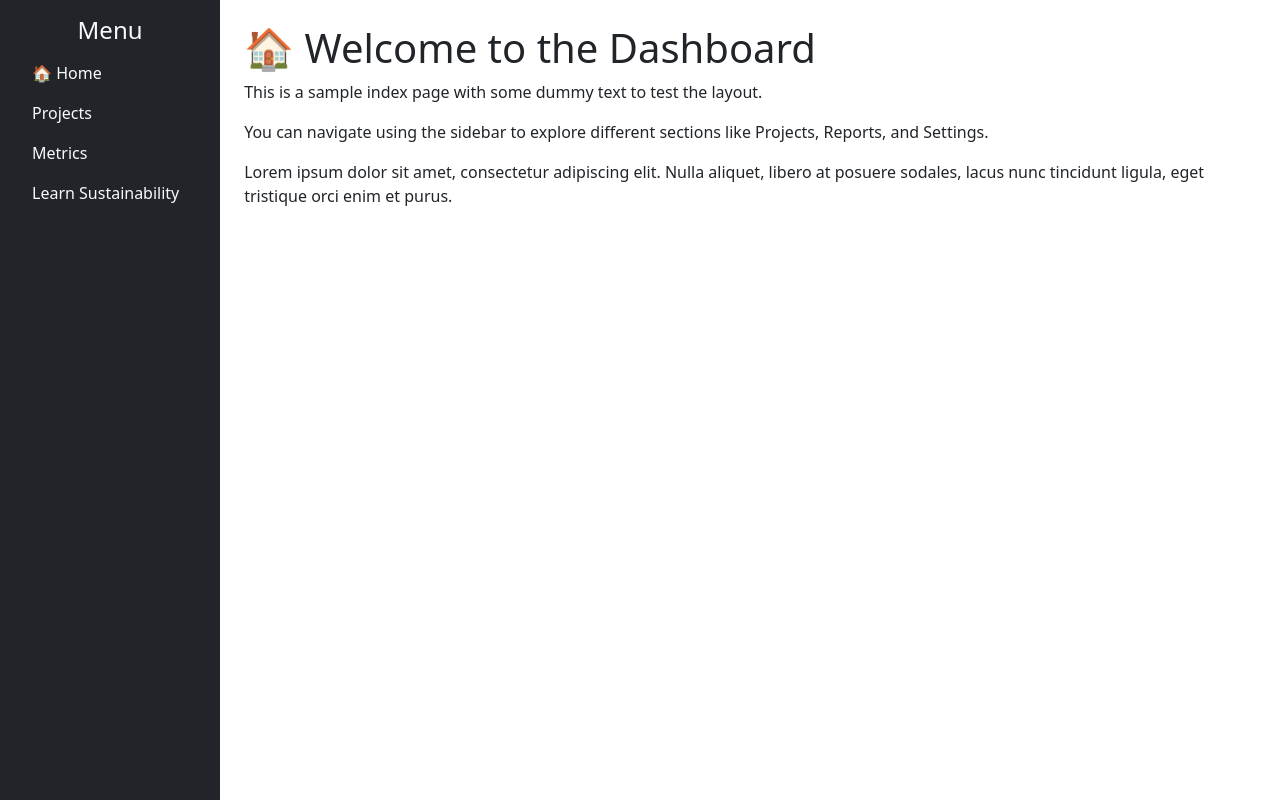
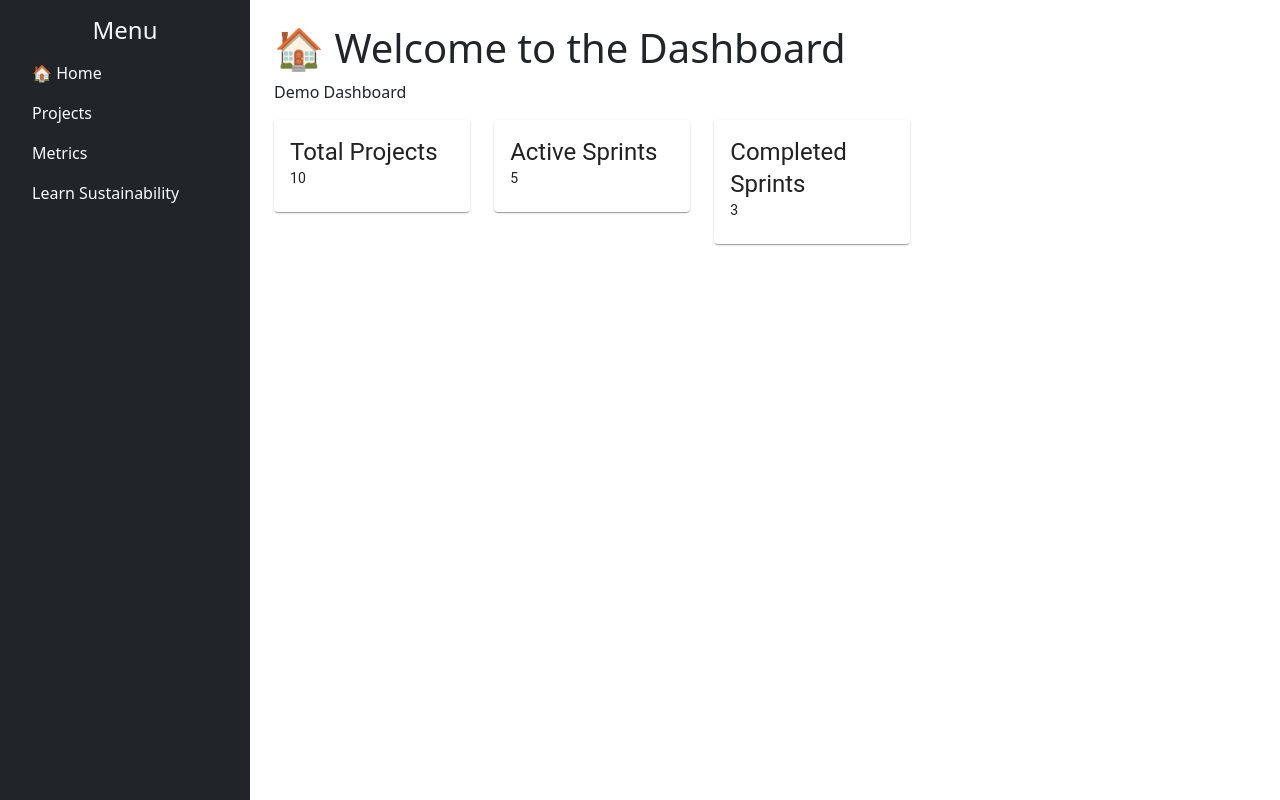
Before and after one commit to Hackathon-se4gd-2025/hackathonfe, a React (Vite) app: page / in a window 1280 px wide. Built offline with nearby package versions, Linux system fonts and the light colour scheme.

Commit message:
updated few file

```diff
--- a/src/pages/Index.tsx
+++ b/src/pages/Index.tsx
@@ -1,16 +1,49 @@
+import React from 'react';
+import { Card, CardContent, Typography, Grid } from '@mui/material';
+
 const Index = () => {
     return (
         <>
             <h1>🏠 Welcome to the Dashboard</h1>
-            <p>
-                This is a sample index page with some dummy text to test the layout.
-            </p>
-            <p>
-                You can navigate using the sidebar to explore different sections like Projects, Reports, and Settings.
-            </p>
-            <p>
-                Lorem ipsum dolor sit amet, consectetur adipiscing elit. Nulla aliquet, libero at posuere sodales, lacus nunc tincidunt ligula, eget tristique orci enim et purus.
-            </p>
+            <p>Demo Dashboard</p>
+            <Grid container spacing={3}>
+                <Grid item xs={12} sm={6} md={4}>
+                    <Card>
+                        <CardContent>
+                            <Typography variant="h5" component="div">
+                                Total Projects
+                            </Typography>
+                            <Typography variant="body2">
+                                10
+                            </Typography>
+                        </CardContent>
+                    </Card>
+                </Grid>
+                <Grid item xs={12} sm={6} md={4}>
+                    <Card>
+                        <CardContent>
+                            <Typography variant="h5" component="div">
+                                Active Sprints
+                            </Typography>
+                            <Typography variant="body2">
+                                5
+                            </Typography>
+                        </CardContent>
+                    </Card>
+                </Grid>
+                <Grid item xs={12} sm={6} md={4}>
+                    <Card>
+                        <CardContent>
+                            <Typography variant="h5" component="div">
+                                Completed Sprints
+                            </Typography>
+                            <Typography variant="body2">
+                                3
+                            </Typography>
+                        </CardContent>
+                    </Card>
+                </Grid>
+            </Grid>
         </>
     );
 };
```
Also changed, not shown: package.json (+16 -1 lines).
